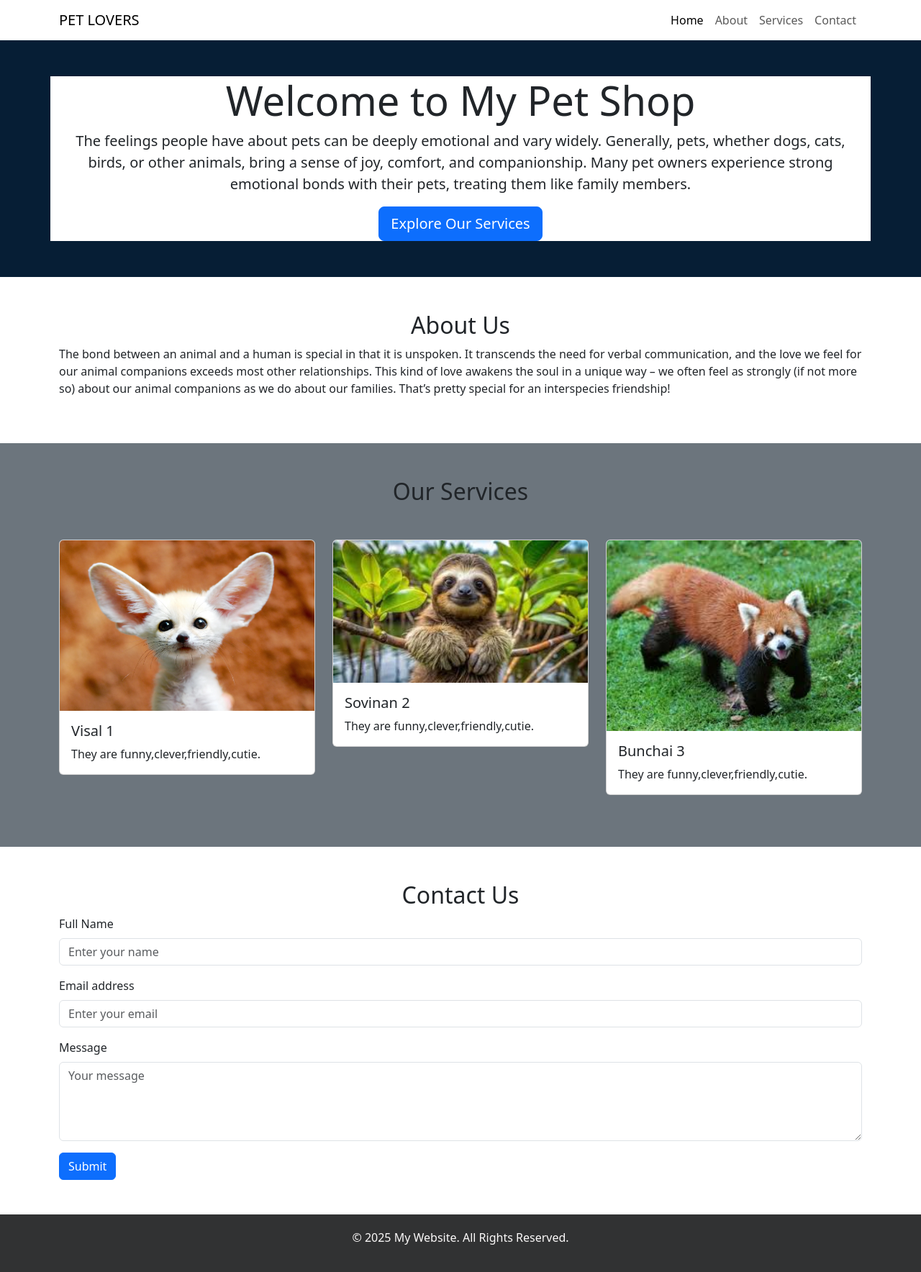
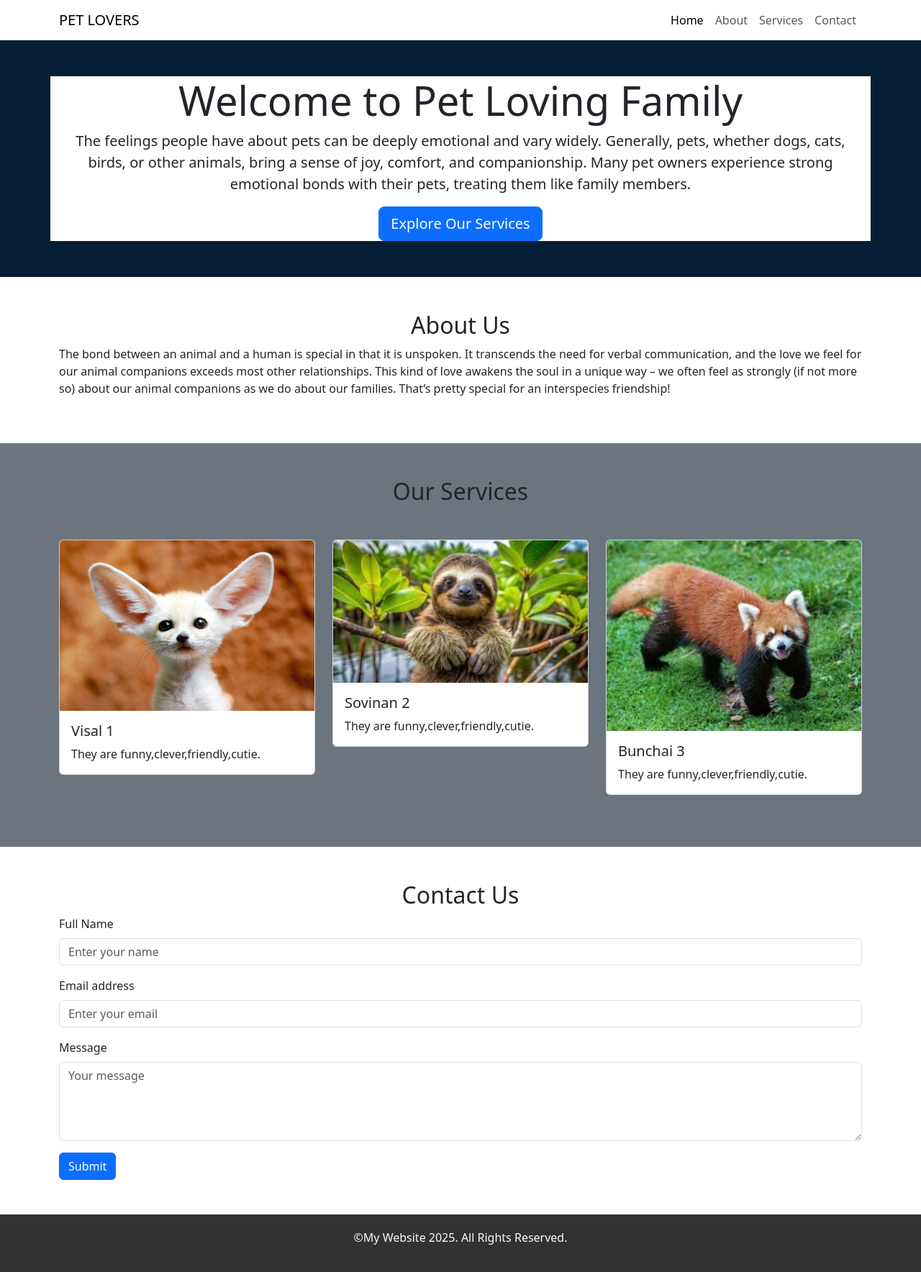
Before and after one commit to KmengToch/nich, a plain HTML site: page index.html in a window 1280 px wide. Shown: the whole page at 72% size. Drawn offline with nearby package versions, Linux system fonts and the light colour scheme.

Commit message:
Add files via upload

```diff
--- a/index.html
+++ b/index.html
@@ -52,7 +52,7 @@
 <!-- Hero Section -->
 <div class="hero text-center">
   <div class="container bg-body">
-    <h1 class="display-4">Welcome to My Pet Shop</h1>
+    <h1 class="display-4">Welcome to Pet Loving Family</h1>
     <p class="lead">The feelings people have about pets can be deeply emotional and vary widely. Generally, pets, whether dogs, cats, birds, or other animals, bring a sense of joy, comfort, and companionship. Many pet owners experience strong emotional bonds with their pets, treating them like family members.</p>
     <a href="#services" class="btn btn-primary btn-lg">Explore Our Services</a>
   </div>
@@ -127,7 +127,7 @@
 
 <!-- Footer -->
 <footer class="footer text-center">
-  <p>&copy; 2025 My Website. All Rights Reserved.</p>
+  <p>&copy;My Website 2025. All Rights Reserved.</p>
 </footer>
 
 <!-- Bootstrap JS and dependencies -->
```
Also changed, not shown: about.html (+1 -1 lines), home.html (+1 -1 lines), sevices.html (+1 -1 lines).
